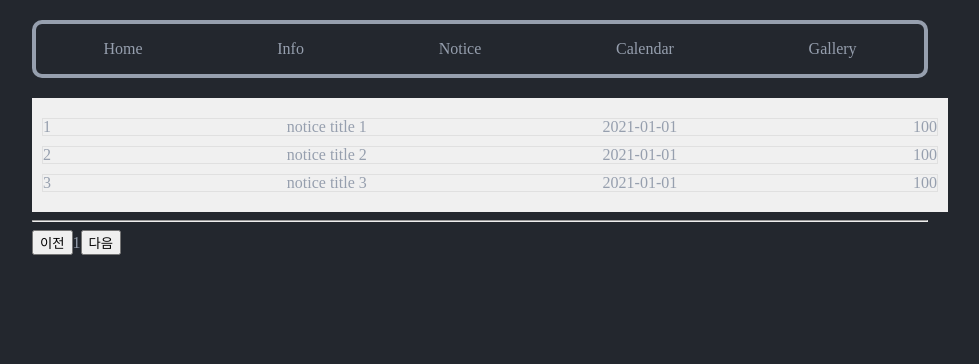
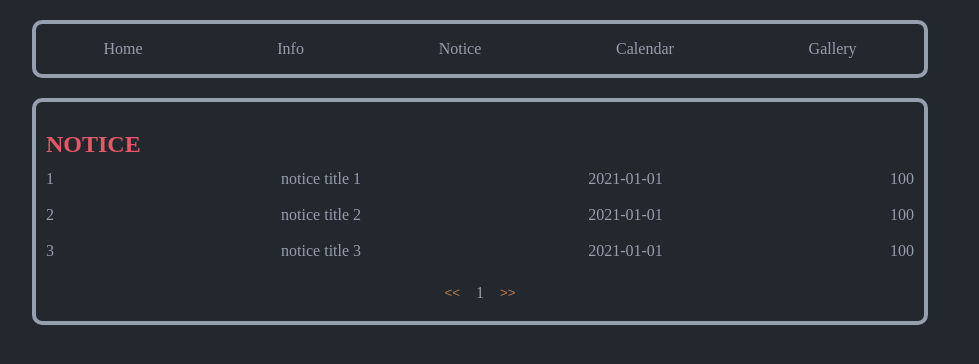
Before and after one commit to YoonKeumJae/AIng, a React (Vite) app: page /notice in a window 1280 px wide. Shown: the top 364 px of the page, without its empty margins (160-1139 px from the left). Built offline with nearby package versions, Linux system fonts and the light colour scheme.

Commit message:
Notice list styling

```diff
--- a/src/pages/Notice.jsx
+++ b/src/pages/Notice.jsx
@@ -2,22 +2,45 @@ import { usePagination } from "../hooks/usePagination";
 import styled from "styled-components";
 
 const Wrapper = styled.div`
-  width: 100%;
+  max-width: 100%;
+  border: 4px solid var(--color-white);
+  border-radius: 10px;
+  padding: 20px 0;
 `;
 
 const ListWrapper = styled.ul`
-  width: 100%;
-  background-color: #f0f0f0;
+  max-width: 100%;
   padding: 10px;
 `;
 
 const ListItem = styled.li`
+  width: 100%;
   display: flex;
   flex-direction: row;
   justify-content: space-between;
   align-items: center;
   margin: 10px 0;
-  border: 1px solid #e0e0e0;
+  padding: 5px 0;
+`;
+
+const Title = styled.span`
+  font-size: 1.5rem;
+  font-weight: bold;
+  color: var(--color-red);
+`;
+
+const ButtonsWrapper = styled.div`
+  width: 100%;
+  display: flex;
+  justify-content: center;
+  align-items: center;
+`;
+
+const Button = styled.button`
+  margin: 0 10px;
+  background-color: var(--color-black);
+  color: var(--color-yellow);
+  border: none;
 `;
 
 const getDummyData = () => {
@@ -93,12 +116,13 @@ const getDummyData = () => {
 };
 
 const Notice = () => {
-
-  const {currentPage, currentDataList, onClickPrev, onClickNext} = usePagination(getDummyData, 3);
+  const { currentPage, currentDataList, onClickPrev, onClickNext } =
+    usePagination(getDummyData, 3);
 
   return (
     <Wrapper>
       <ListWrapper>
+      <Title>NOTICE</Title>
         {currentDataList.map((item) => (
           <ListItem key={item.id}>
             <span>{item.id}</span>
@@ -108,12 +132,12 @@ const Notice = () => {
           </ListItem>
         ))}
       </ListWrapper>
-      <hr />
-      <ul>
-        <button onClick={onClickPrev}>이전</button>
+
+      <ButtonsWrapper>
+        <Button onClick={onClickPrev}>{'<<'}</Button>
         <span>{currentPage}</span>
-        <button onClick={onClickNext}>다음</button>
-      </ul>
+        <Button onClick={onClickNext}>{'>>'}</Button>
+      </ButtonsWrapper>
     </Wrapper>
   );
 };
```
